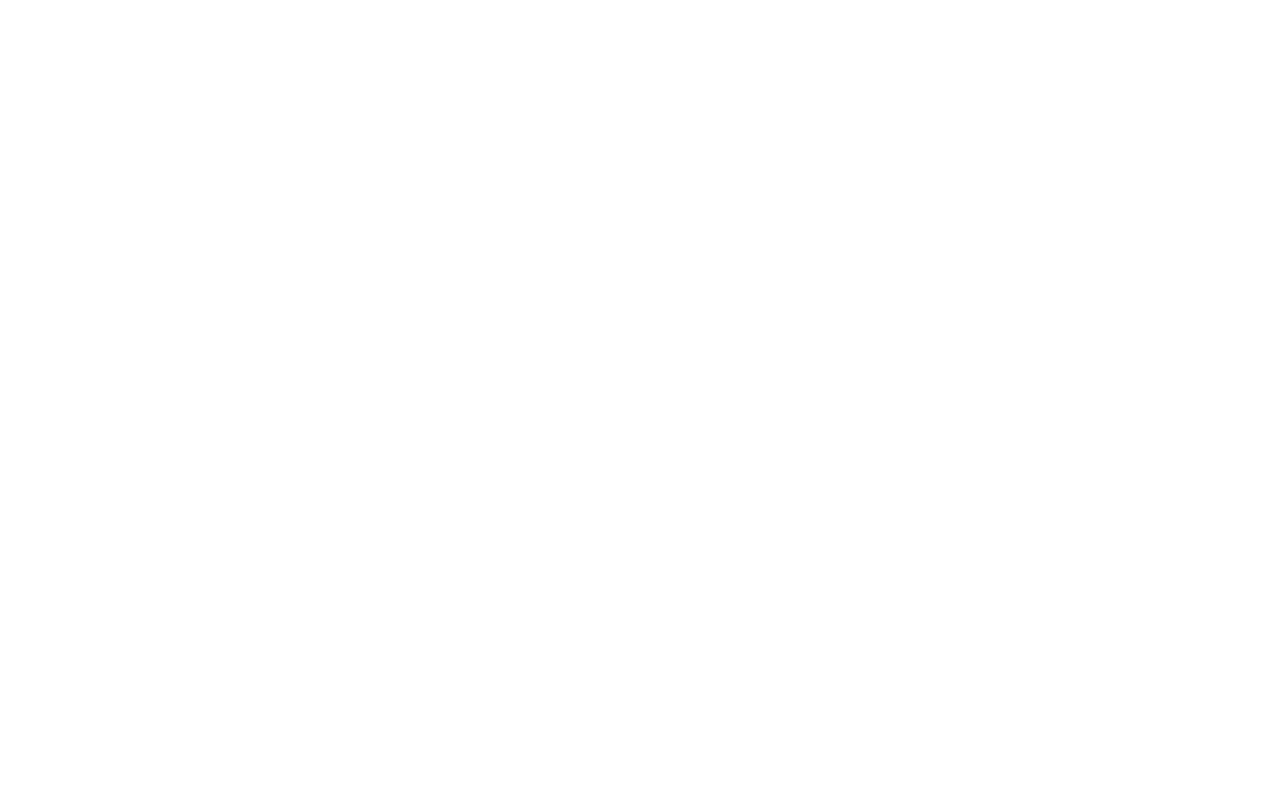
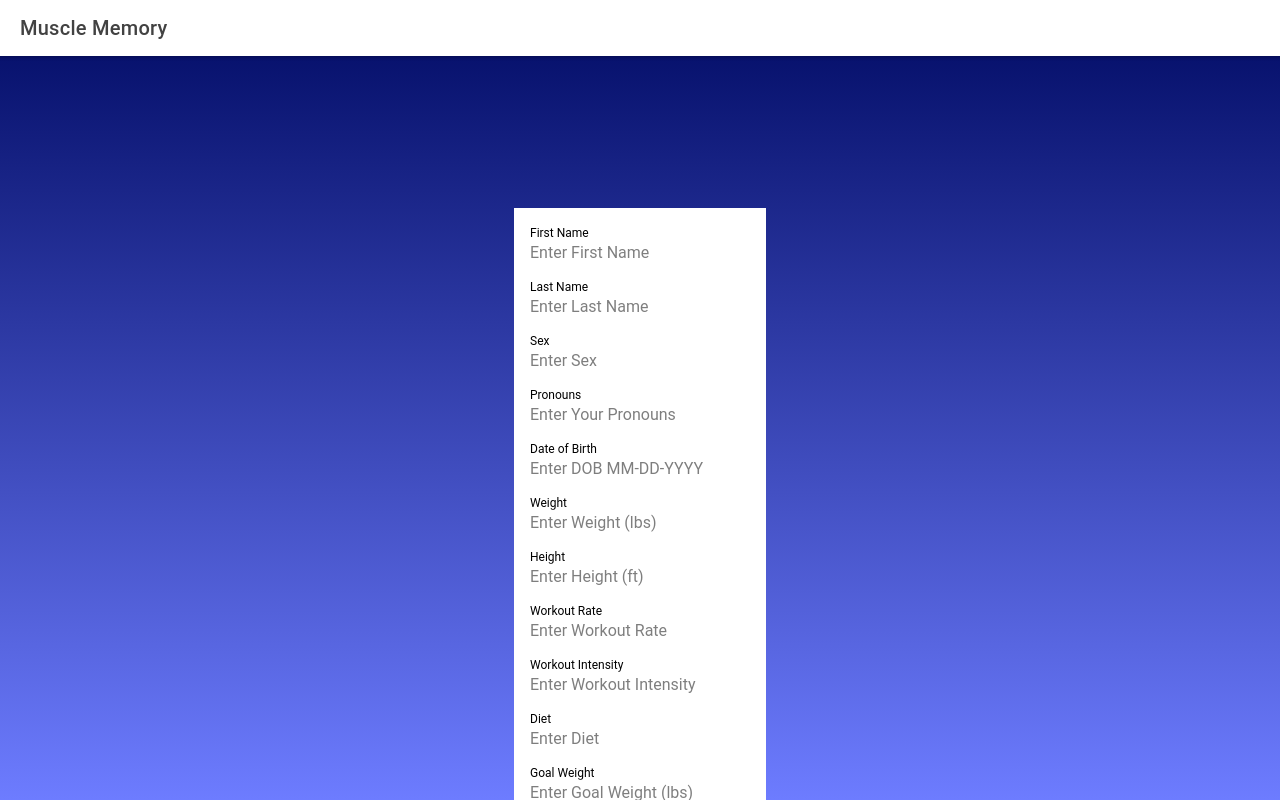
Before and after one commit to mbruckert/muscle-memory, a React (Create React App) app: page /questionnaire in a window 1280 px wide. Built offline with nearby package versions, Linux system fonts and the light colour scheme.

Commit message:
minor change to "questionaire" + more inquiries

```diff
--- a/src/App.tsx
+++ b/src/App.tsx
@@ -22,7 +22,7 @@
 /* Theme variables */
 import './theme/variables.css';
 import Login from "./pages/login"
-import Questionaire from "./pages/questionaire"
+import Questionaire from "./pages/questionnaire"
 
 setupIonicReact();
 
@@ -39,7 +39,7 @@
         <Route exact path="/">
           <Redirect to="/Login" />
         </Route>
-        <Route exact path="/questionaire">
+        <Route exact path="/questionnaire">
           <Questionaire />
         </Route>
       </IonRouterOutlet>
--- a/src/pages/questionaire.js
+++ /dev/null
@@ -1,54 +0,0 @@
-import { IonContent, IonHeader, IonPage, IonTitle, IonToolbar } from '@ionic/react';
-import ExploreContainer from '../components/ExploreContainer';
-import './questionaire.css';
-
-function Questionaire() {
-  return (
-
-    <IonPage>
-      <div className="Header">
-      <IonHeader>
-        <IonToolbar>
-          <IonTitle>Muscle Memory</IonTitle>
-        </IonToolbar>
-      </IonHeader>
-      </div>
-
-      <div className="Flexq">
-      <IonContent fullscreen>
-        <div className="Title">
-            <IonTitle size="large" style={{fontSize: '30px'}}> Questionaire </IonTitle>
-        </div>
-
-        </IonContent>
-        </div>
-
-        <div className="Inputs">
-        <ion-list>
-        <ion-item>
-    <ion-label position="stacked">First Name</ion-label>
-    <ion-input placeholder="Enter First Name"></ion-input>
-
-  <ion-label position="stacked">Last Name</ion-label>
-    <ion-input placeholder="Enter Last Name"></ion-input>
-
-    <ion-label position="stacked">Sex</ion-label>
-    <ion-input placeholder="Enter Sex"></ion-input>
-
-    <ion-label position="stacked">Pronouns</ion-label>
-    <ion-input placeholder="Enter Your Pronouns"></ion-input>
-
-    <ion-label position="stacked">Sex</ion-label>
-    <ion-input placeholder="Enter DOB MM-DD-YYYY"></ion-input>
-
-        </ion-item>
-
-        </ion-list>
-        </div>
-
-
-    </IonPage>
-  );
-};
-
-export default Questionaire;
--- a/src/pages/questionaire.css
+++ b/src/pages/questionnaire.css
@@ -1,4 +1,4 @@
-/* Questionaire */
+/* questionnaire */
 
 ion-content {
     --background: linear-gradient(#000A63, #6D7CFF);
--- /dev/null
+++ b/src/pages/questionnaire.js
@@ -0,0 +1,79 @@
+import { IonContent, IonHeader, IonPage, IonTitle, IonToolbar } from '@ionic/react';
+import ExploreContainer from '../components/ExploreContainer';
+import './questionnaire.css';
+
+function questionnaire() {
+  return (
+
+    <IonPage>
+      <div className="Header">
+      <IonHeader>
+        <IonToolbar>
+          <IonTitle>Muscle Memory</IonTitle>
+        </IonToolbar>
+      </IonHeader>
+      </div>
+
+      <div className="Flexq">
+      <IonContent fullscreen>
+        <div className="Title">
+            <IonTitle size="large" style={
+              {
+                fontSize: '30px'
+              }
+            }> questionnaire </IonTitle>
+        </div>
+
+        </IonContent>
+        </div>
+
+        <div className="Inputs">
+        <ion-list>
+          <ion-item>
+
+            <ion-label position="stacked">First Name</ion-label>
+            <ion-input placeholder="Enter First Name"></ion-input>
+
+            <ion-label position="stacked">Last Name</ion-label>
+            <ion-input placeholder="Enter Last Name"></ion-input>
+
+            <ion-label position="stacked">Sex</ion-label>
+            <ion-input placeholder="Enter Sex"></ion-input>
+
+            <ion-label position="stacked">Pronouns</ion-label>
+            <ion-input placeholder="Enter Your Pronouns"></ion-input>
+
+            <ion-label position="stacked">Date of Birth</ion-label>
+            <ion-input placeholder="Enter DOB MM-DD-YYYY"></ion-input>
+
+            <ion-label position="stacked">Weight</ion-label>
+            <ion-input placeholder="Enter Weight (lbs)"></ion-input>
+
+            <ion-label position="stacked">Height</ion-label>
+            <ion-input placeholder="Enter Height (ft)"></ion-input>
+
+            <ion-label position="stacked">Workout Rate</ion-label>
+            <ion-input placeholder="Enter Workout Rate"></ion-input>
+
+            <ion-label position="stacked">Workout Intensity</ion-label>
+            <ion-input placeholder="Enter Workout Intensity"></ion-input>
+
+            <ion-label position="stacked">Diet</ion-label>
+            <ion-input placeholder="Enter Diet"></ion-input>
+
+            <ion-label position="stacked">Goal Weight</ion-label>
+            <ion-input placeholder="Enter Goal Weight (lbs)"></ion-input>
+
+            <ion-label position="stacked">Goal Deadline</ion-label>
+            <ion-input placeholder="Enter Goal Deadline MM-DD-YYYY"></ion-input>
+
+          </ion-item>
+        </ion-list>
+        </div>
+
+
+    </IonPage>
+  );
+};
+
+export default questionnaire;
```
